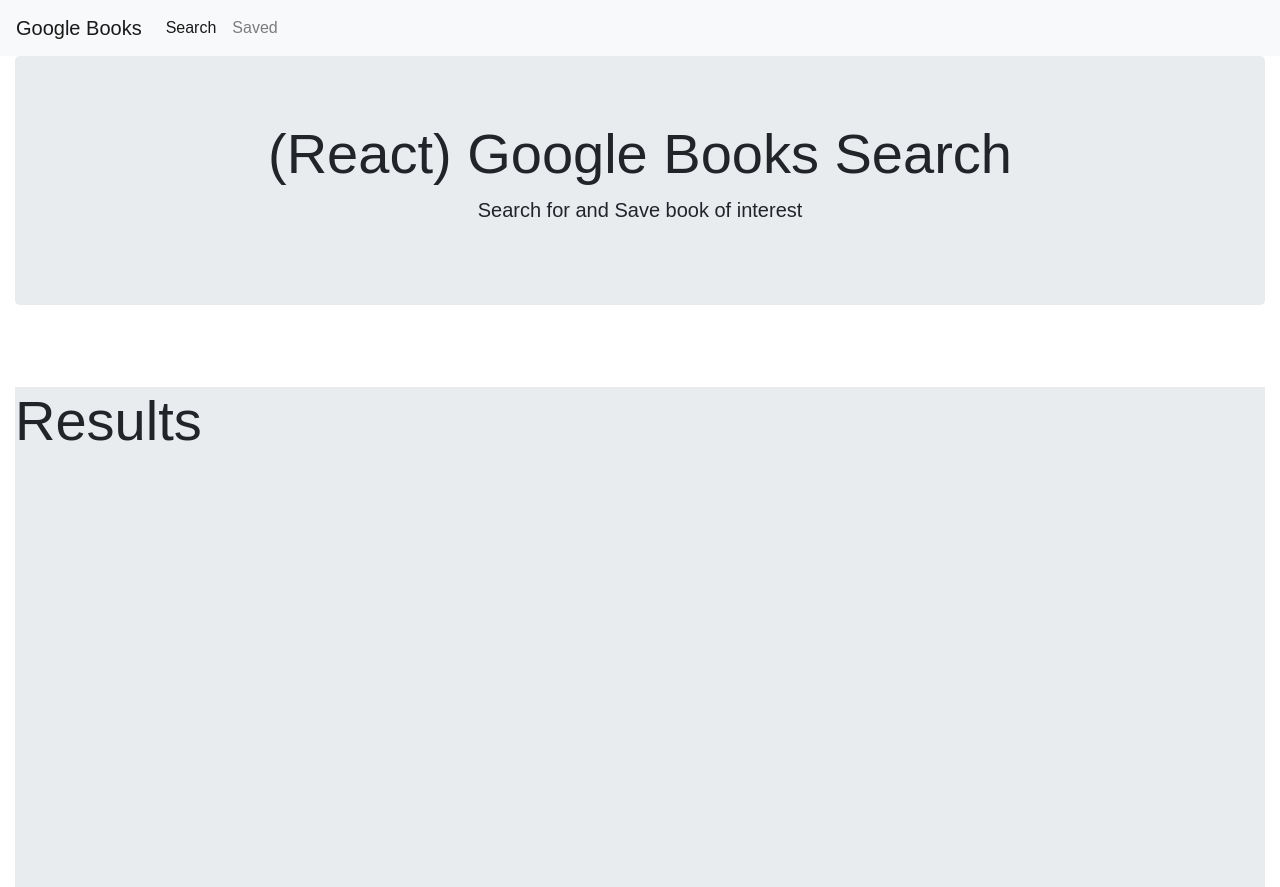
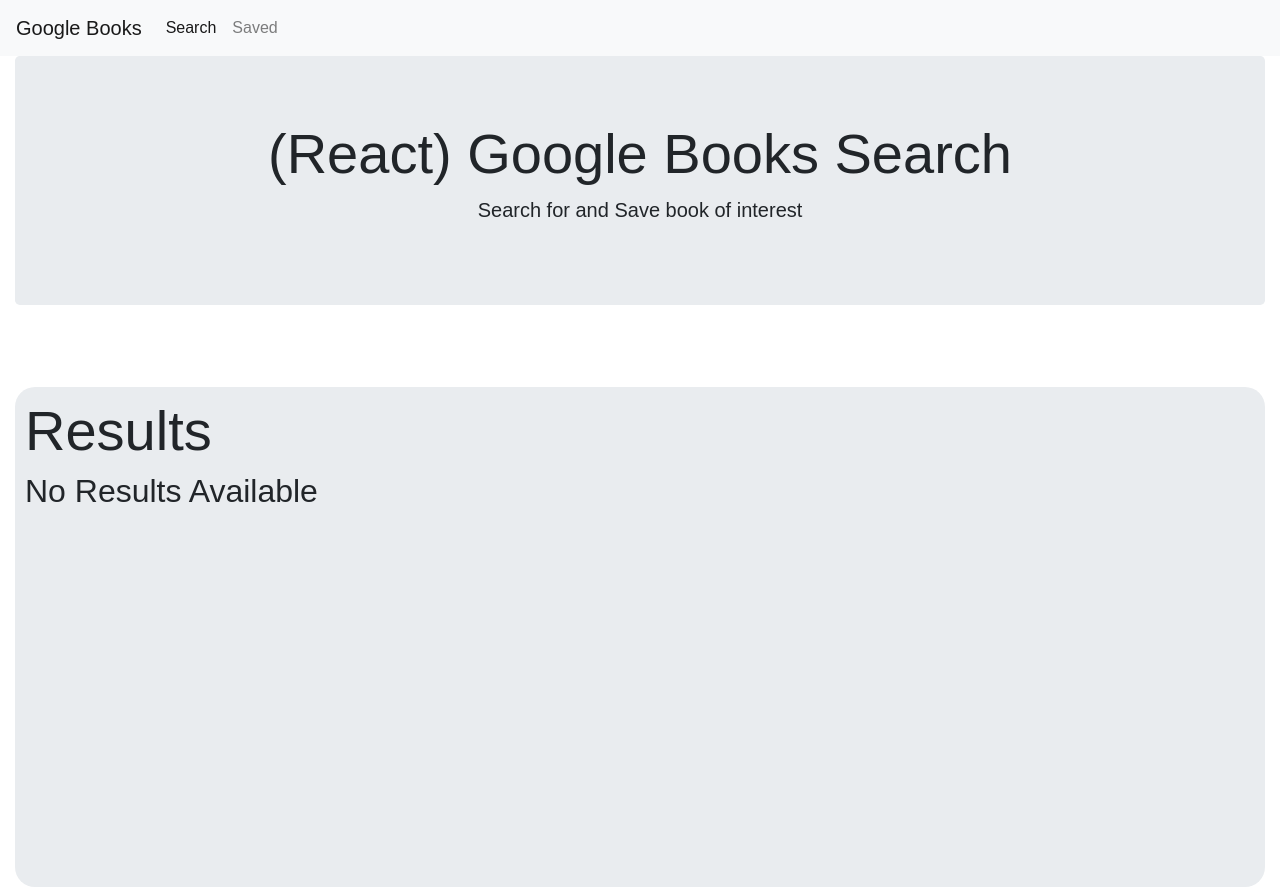
Before and after one commit to KantKontrol/React-BookSearch, a React (Create React App) app in the folder client/: page /saved in a window 1280 px wide. Built offline with nearby package versions, Linux system fonts and the light colour scheme; no server answers.

Commit message:
changed results to show no results available based off of array length

```diff
--- a/client/src/components/Results/index.css
+++ b/client/src/components/Results/index.css
@@ -4,4 +4,6 @@
     width: 100%;
     background-color: #e9ecef;
     min-height: 500px;
+    border-radius: 20px;
+    padding: 10px;
 }
--- a/client/src/components/Results/index.js
+++ b/client/src/components/Results/index.js
@@ -9,7 +9,7 @@
             <div className="result-style">
                 <h1 className="display-4">Results</h1>
                 {
-                    books ? books.map(e => {
+                    books.length > 0 ? books.map(e => {
                         let data;
 
                         if(props.save){
```
